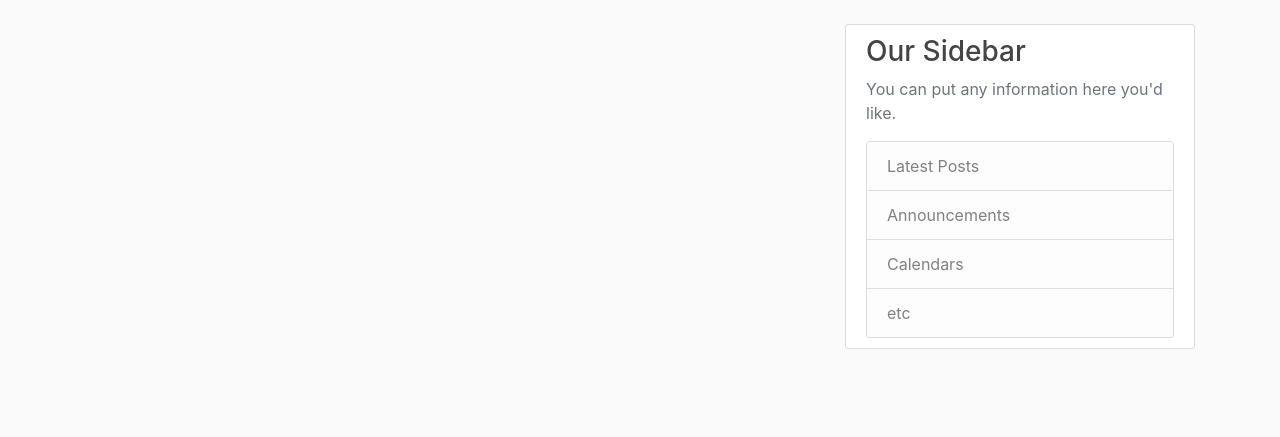
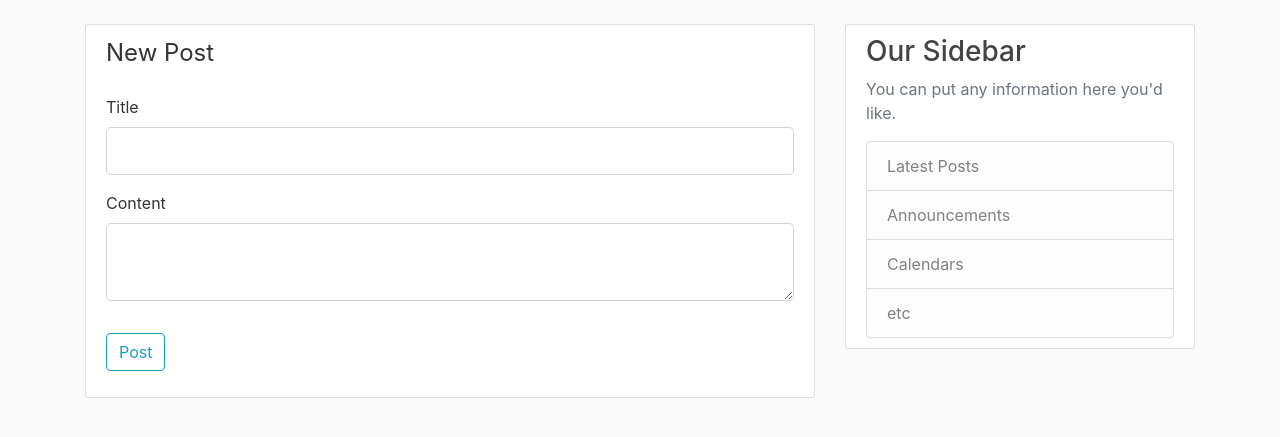
Before and after one commit to osamaaraja/flask-learning, a Flask app: template blog_0/templates/create_post.html in a window 1280 px wide. Shown: the part 56-493 px from the top of the page. Run offline with Flask 3, Linux system fonts and the light colour scheme; the template is opened without the code that fills it: values that come from a table or form of the project are taken from there, others are empty; some libraries are stand-ins or nearby versions.

Commit message:
title and content

```diff
--- a/blog_0/templates/create_post.html
+++ b/blog_0/templates/create_post.html
@@ -1,4 +1,46 @@
 {% extends  "layout.html" %}
 {% block content %}
+<div class="content-section">
+    <form method="POST" action="">
+        {{ form.hidden_tag() }}
+        <fieldset class="form-group">
+            <legend class="border_bottom mb-4">New Post</legend>
+            <div class="form-group">
+                {{ form.title.label(class="form-control-label") }}
+                {% if form.title.errors %}
+                    {{ form.title(class="form-control form-control-lg is-invalid") }}
+                    <div class="invalid-feedback">
+                        {% for error in form.title.errors %}
+                            <span>
+                                {{ error }}
+                            </span>
+                        {% endfor %}
+                    </div>
+                {% else  %}
+                    {{ form.title(class="form-control form-control-lg") }}
+                {% endif %}
+            </div>
+            <div class="form-group">
+                {{ form.content.label(class="form-control-label") }}
+                {% if form.content.errors %}
+                    {{ form.content(class="form-control form-control-lg is-invalid") }}
+                    <div class="invalid-feedback">
+                        {% for error in form.content.errors %}
+                            <span>
+                                {{ error }}
+                            </span>
+                        {% endfor %}
+                    </div>
+                {% else  %}
+                    {{ form.content(class="form-control form-control-lg") }}
+                {% endif %}
+            </div>
 
+        </fieldset>
+        <div class="form-group">
+            {{ form.submit(class="btn btn-outline-info") }}
+        </div>
+
+    </form>
+</div>
 {% endblock content %}
```
